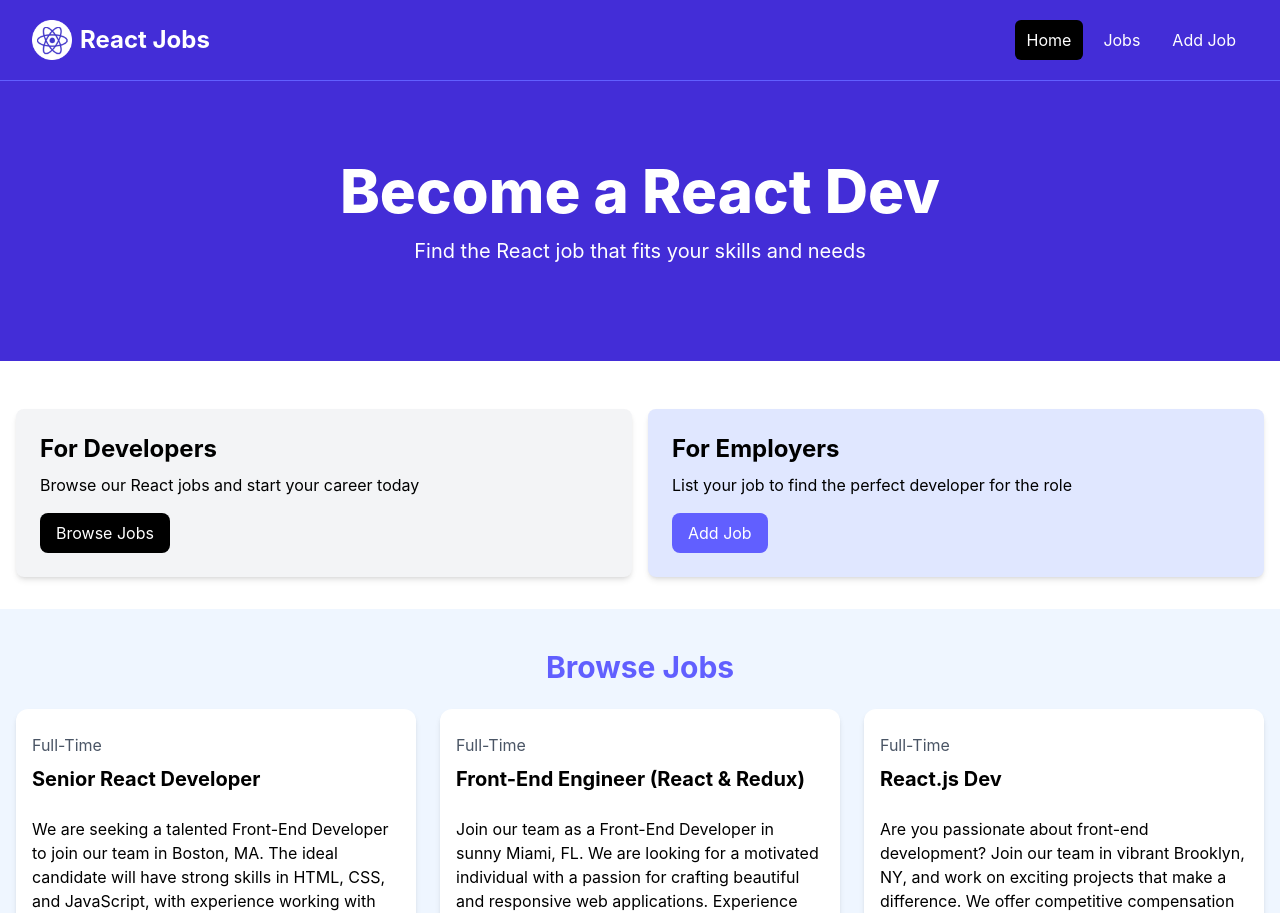
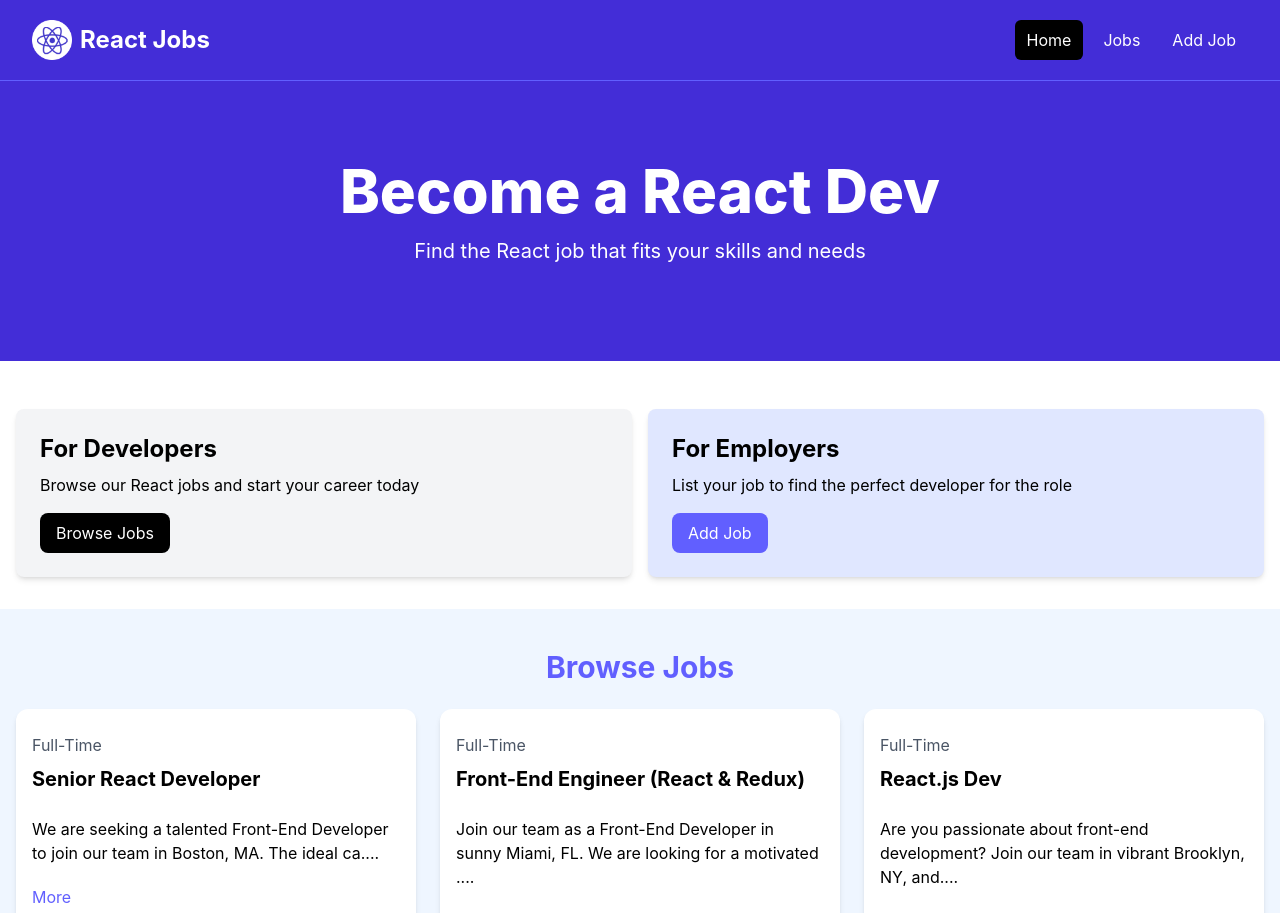
Before and after one commit to jlsutpi-coding/react-job, a React (Vite) app: page / in a window 1280 px wide. Shown: the top 913 px of the page. Built offline with nearby package versions, Linux system fonts and the light colour scheme.

Commit message:
feat: add description toggle in JobListing component

```diff
--- a/src/components/JobListing.jsx
+++ b/src/components/JobListing.jsx
@@ -1,7 +1,10 @@
-import React from "react";
+import React, { useState } from "react";
 
 const JobListing = ({ job }) => {
+  const [showFullDescription, setShowFullDescription] = useState(false);
+
   const { id, type, title, description, salary, location } = job;
+
   return (
     <div className="bg-white rounded-xl shadow-md relative">
       <div className="p-4">
@@ -10,7 +13,19 @@
           <h3 className="text-xl font-bold">{title}</h3>
         </div>
 
-        <div className="mb-5">{description}</div>
+        <div className="mb-5">
+          {showFullDescription
+            ? description
+            : `${description.substring(0, 90)}....`}
+        </div>
+        <button
+          onClick={() => {
+            setShowFullDescription(!showFullDescription);
+          }}
+          className="text-indigo-500 mb-5 hover:text-indigo-600"
+        >
+          {showFullDescription ? "Less" : "More"}
+        </button>
 
         <h3 className="text-indigo-500 mb-2">{salary} / Year</h3>
 
```
